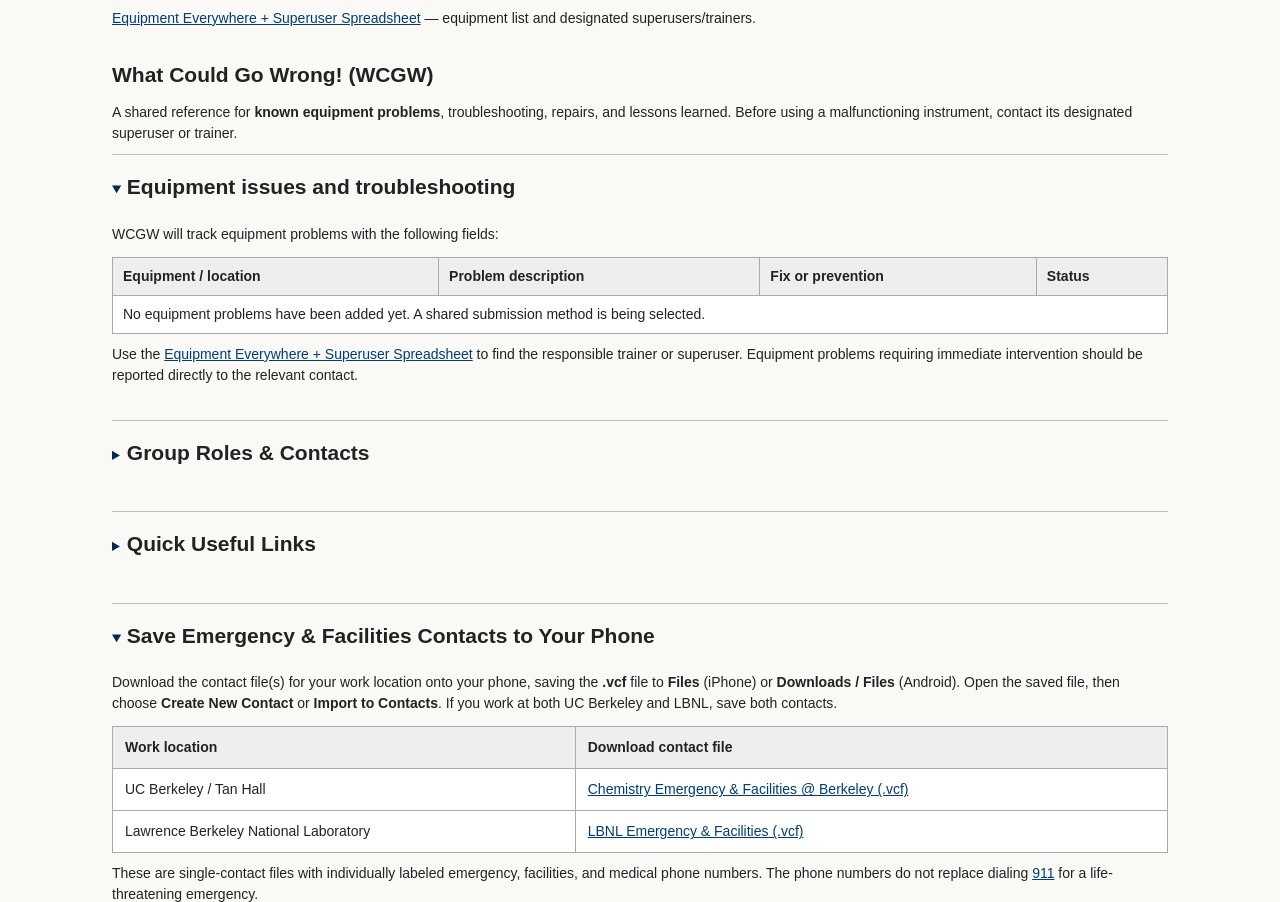
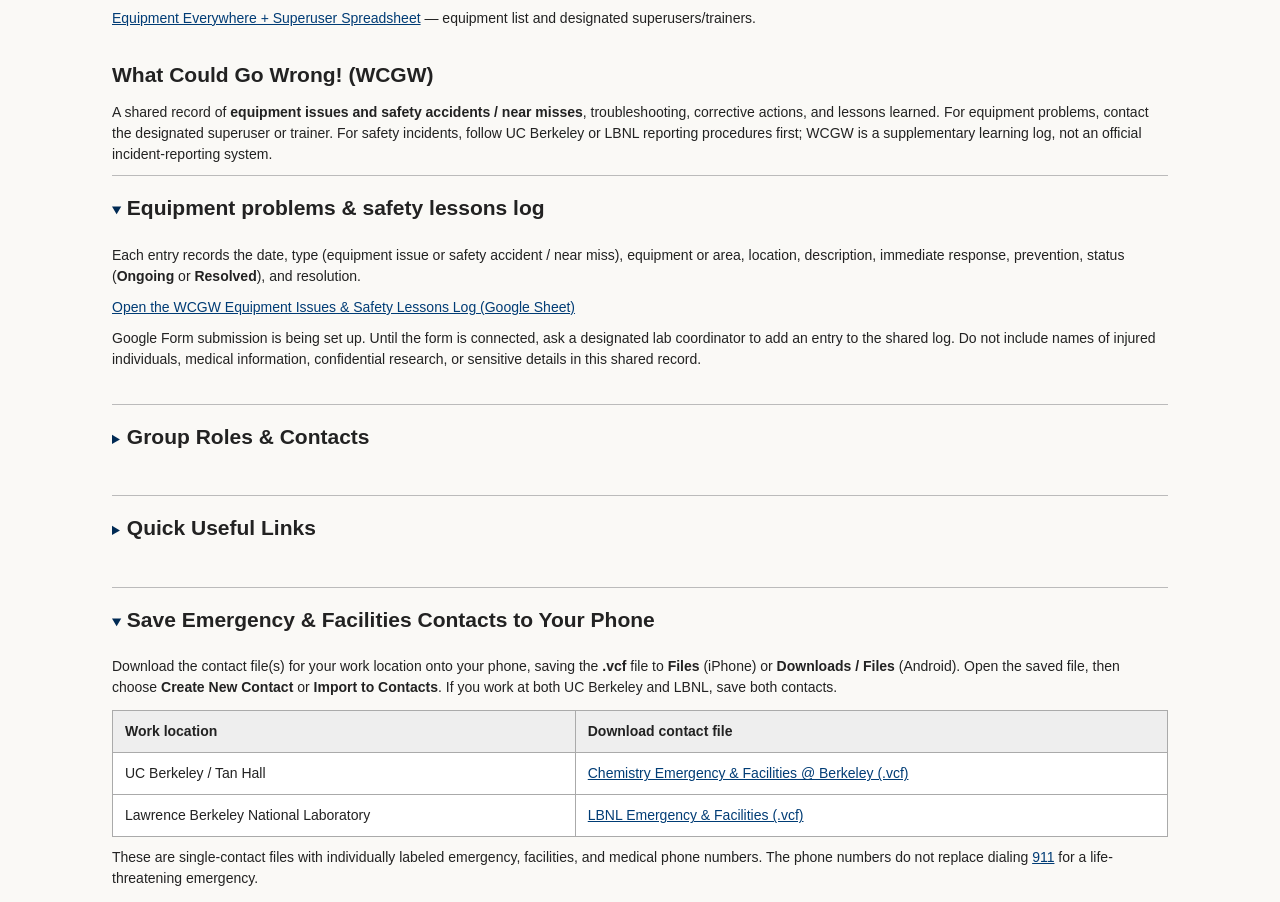
Before and after one commit to BoettcherLab/boettcher-lab, a plain HTML site: page onboarding/index.html in a window 1280 px wide. Shown: the part 2260-3162 px from the top of the page. Drawn offline with Linux system fonts and the light colour scheme.

Commit message:
Expand WCGW to equipment problems and safety lessons; link shared Google Sheet

```diff
--- a/onboarding/index.html
+++ b/onboarding/index.html
@@ -8,7 +8,7 @@
 <section id="preferences"><h2>Instructions for Your Appointment</h2><div class="filters"><label>Position<select id="role"><option value="undergrad">Undergraduate</option><option value="grad">Graduate student</option><option value="postdoc">Postdoc</option></select></label><label>Work location<select id="location"><option value="ucb">UC Berkeley (Tan Hall)</option><option value="lbnl">LBNL</option><option value="both">Both locations</option></select></label></div><fieldset class="activities"><legend>Which do you expect to use in your work?</legend><div id="activity-options"></div></fieldset></section>
 <div id="sticky-checklist" class="sticky-checklist"><strong>Onboarding Checklist</strong><span id="progress">0/0</span><nav id="phase-nav" aria-label="Onboarding phases"></nav><a href="#signature-sheet">Signature Sheet</a><div class="progress-track" role="progressbar" aria-label="Onboarding completion" aria-valuemin="0" aria-valuemax="100" aria-valuenow="0" id="progressTrack"><div id="progressFill" class="progress-fill"></div></div></div>
 <div id="phases"></div>
-<section id="wcgw"><h2>What Could Go Wrong! (WCGW)</h2><p>A shared reference for <strong>known equipment problems</strong>, troubleshooting, repairs, and lessons learned. Before using a malfunctioning instrument, contact its designated superuser or trainer.</p><details class="reference-details" open><summary>Equipment issues and troubleshooting</summary><p>WCGW will track equipment problems with the following fields:</p><div class="table-scroll"><table class="wcgw-table"><thead><tr><th>Equipment / location</th><th>Problem description</th><th>Fix or prevention</th><th>Status</th></tr></thead><tbody><tr><td colspan="4">No equipment problems have been added yet. A shared submission method is being selected.</td></tr></tbody></table></div><p>Use the <a href="https://docs.google.com/spreadsheets/d/1ZQLSnmgJmGB6u2VnZDe9SOowm1mUqNwXzju2ESyFlTo/edit?gid=1956073340#gid=1956073340" target="_blank" rel="noopener noreferrer">Equipment Everywhere + Superuser Spreadsheet</a> to find the responsible trainer or superuser. Equipment problems requiring immediate intervention should be reported directly to the relevant contact.</p></details></section>
+<section id="wcgw"><h2>What Could Go Wrong! (WCGW)</h2><p>A shared record of <strong>equipment issues and safety accidents / near misses</strong>, troubleshooting, corrective actions, and lessons learned. For equipment problems, contact the designated superuser or trainer. For safety incidents, follow UC Berkeley or LBNL reporting procedures first; WCGW is a supplementary learning log, not an official incident-reporting system.</p><details class="reference-details" open><summary>Equipment problems &amp; safety lessons log</summary><p>Each entry records the date, type (equipment issue or safety accident / near miss), equipment or area, location, description, immediate response, prevention, status (<strong>Ongoing</strong> or <strong>Resolved</strong>), and resolution.</p><p><a href="https://docs.google.com/spreadsheets/d/1n3D9VgV696v0NroU-m8cX3CQ3yrQlMzzaUi5PE2Fpec/edit?usp=drivesdk" target="_blank" rel="noopener noreferrer">Open the WCGW Equipment Issues &amp; Safety Lessons Log (Google Sheet)</a></p><p class="wcgw-footnote">Google Form submission is being set up. Until the form is connected, ask a designated lab coordinator to add an entry to the shared log. Do not include names of injured individuals, medical information, confidential research, or sensitive details in this shared record.</p></details></section>
 <section id="contacts"><details class="reference-details"><summary>Group Roles &amp; Contacts</summary><p>Several lab roles carry specific responsibilities. Know who to go to — going to the wrong person wastes everyone's time. Full role assignments are in the Group Jobs spreadsheet. Add your mentor's name and contact when you arrive.</p><div class="table-scroll"><table><thead><tr><th>Role</th><th>Name</th><th>Email</th><th>Responsibilities</th></tr></thead><tbody id="contact-rows"></tbody></table></div><details class="jobs-embed"><summary>Current Group Jobs Spreadsheet</summary><p><a href="https://docs.google.com/spreadsheets/d/1Z7RrsoEdxLm7JeBpL2ujAhubBuPMMLZ0RDjtRDfDG5k/edit?gid=0#gid=0" target="_blank" rel="noopener noreferrer">Open spreadsheet in Google Sheets</a></p><iframe loading="lazy" title="Current Group Jobs Spreadsheet" src="https://docs.google.com/spreadsheets/d/1Z7RrsoEdxLm7JeBpL2ujAhubBuPMMLZ0RDjtRDfDG5k/preview?gid=0" referrerpolicy="strict-origin-when-cross-origin"></iframe><p class="embed-note">Viewing requires access to the spreadsheet. If the embedded view is blocked, use the Google Sheets link above.</p></details></details></section>
 <section id="resources"><details class="reference-details"><summary>Quick Useful Links</summary><div class="table-scroll"><table><thead><tr><th>Resource</th><th>Link</th></tr></thead><tbody id="resource-rows"></tbody></table></div></details></section>
 <section id="download-emergency-contacts"><details class="reference-details" open><summary>Save Emergency &amp; Facilities Contacts to Your Phone</summary><p>Download the contact file(s) for your work location onto your phone, saving the <strong>.vcf</strong> file to <strong>Files</strong> (iPhone) or <strong>Downloads / Files</strong> (Android). Open the saved file, then choose <strong>Create New Contact</strong> or <strong>Import to Contacts</strong>. If you work at both UC Berkeley and LBNL, save both contacts.</p><div class="table-scroll"><table><thead><tr><th>Work location</th><th>Download contact file</th></tr></thead><tbody><tr><td>UC Berkeley / Tan Hall</td><td><a href="contacts/Chemistry_Emergency_Facilities_Berkeley.vcf" download="Chemistry_Emergency_Facilities_Berkeley.vcf">Chemistry Emergency &amp; Facilities @ Berkeley (.vcf)</a></td></tr><tr><td>Lawrence Berkeley National Laboratory</td><td><a href="contacts/LBNL_Emergency_and_Facilities.vcf" download="LBNL_Emergency_and_Facilities.vcf">LBNL Emergency &amp; Facilities (.vcf)</a></td></tr></tbody></table></div><p>These are single-contact files with individually labeled emergency, facilities, and medical phone numbers. The phone numbers do not replace dialing <a href="tel:911">911</a> for a life-threatening emergency.</p></details></section>
```
